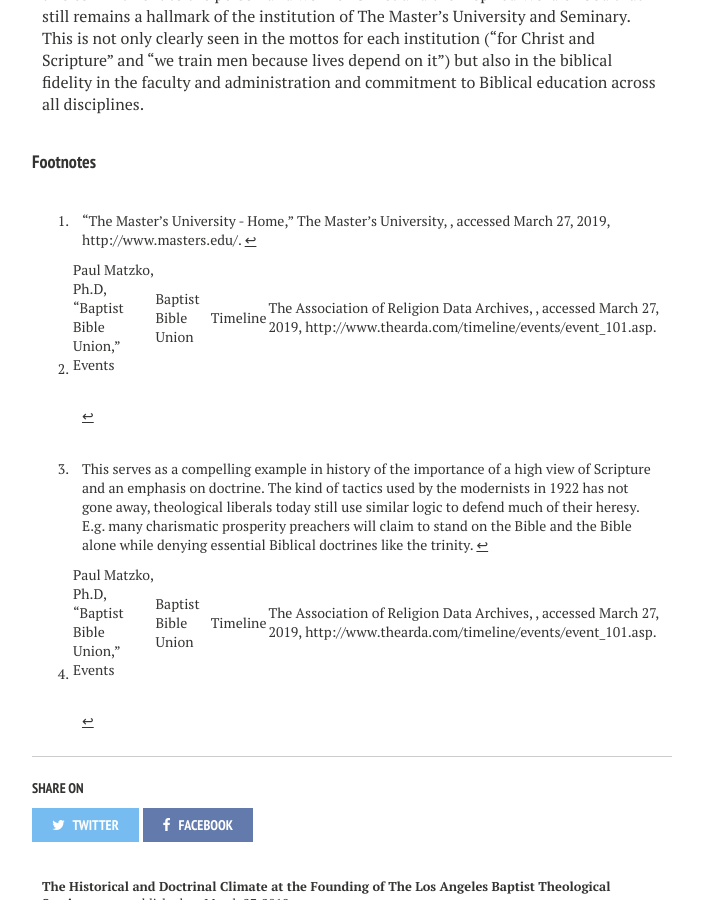
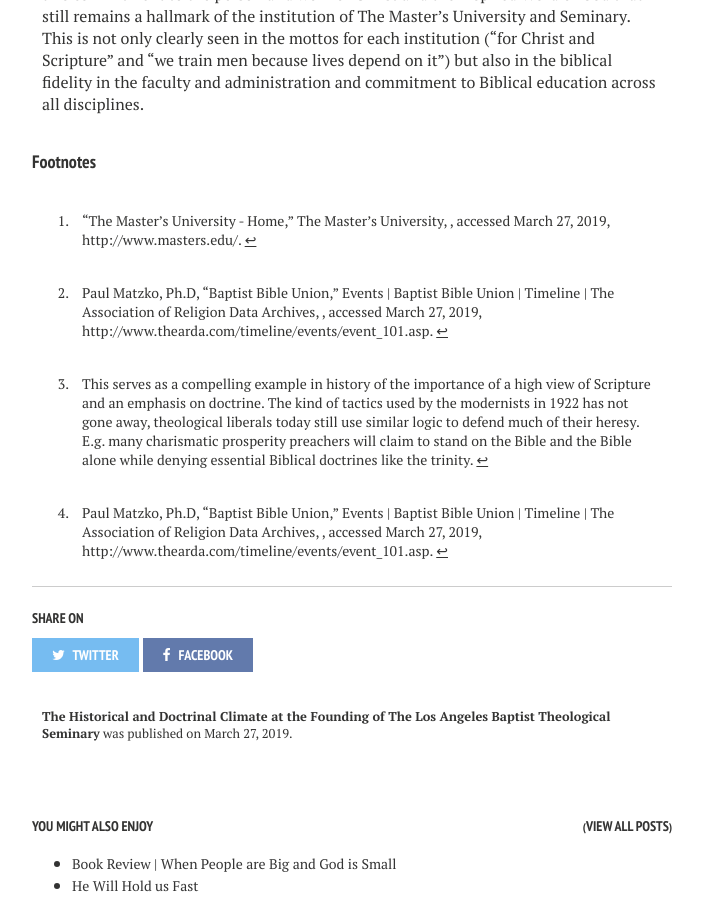
Before and after one commit to gerdums/gerdums.github.io, a Jekyll site: the page built from _posts/2019-03-27-the-historical-and-doctrinal-climate-at-the-founding-of-the-los-angeles-baptist-theological-seminary.md, in a window 1280 px wide and 900 px high, scrolled down 1757 px. Shown: the whole window, without its empty margins (288-991 px from the left). Built offline with Jekyll 4.4.1, drawn with Linux system fonts in a browser that asks for light colours; nearby versions of some CDN libraries.

```diff
--- a/_posts/2019-03-27-the-historical-and-doctrinal-climate-at-the-founding-of-the-los-angeles-baptist-theological-seminary.md
+++ b/_posts/2019-03-27-the-historical-and-doctrinal-climate-at-the-founding-of-the-los-angeles-baptist-theological-seminary.md
@@ -27,6 +27,6 @@ Steeped in a Baptist culture that was leaning towards the left and was ready to
 
 #### Footnotes
 [^1]: "The Master's University - Home," The Master's University, , accessed March 27, 2019, http://www.masters.edu/.
-[^2]: Paul Matzko, Ph.D, "Baptist Bible Union," Events | Baptist Bible Union | Timeline | The Association of Religion Data Archives, , accessed March 27, 2019, http://www.thearda.com/timeline/events/event_101.asp.
+[^2]: Paul Matzko, Ph.D, "Baptist Bible Union," Events \| Baptist Bible Union \| Timeline \| The Association of Religion Data Archives, , accessed March 27, 2019, http://www.thearda.com/timeline/events/event_101.asp.
 [^3]: This serves as a compelling example in history of the importance of a high view of Scripture and an emphasis on doctrine. The kind of tactics used by the modernists in 1922 has not gone away, theological liberals today still use similar logic to defend much of their heresy. E.g. many charismatic prosperity preachers will claim to stand on the Bible and the Bible alone while denying essential Biblical doctrines like the trinity.
-[^4]: Paul Matzko, Ph.D, "Baptist Bible Union," Events | Baptist Bible Union | Timeline | The Association of Religion Data Archives, , accessed March 27, 2019, http://www.thearda.com/timeline/events/event_101.asp.
+[^4]: Paul Matzko, Ph.D, "Baptist Bible Union," Events \| Baptist Bible Union \| Timeline \| The Association of Religion Data Archives, , accessed March 27, 2019, http://www.thearda.com/timeline/events/event_101.asp.
```
